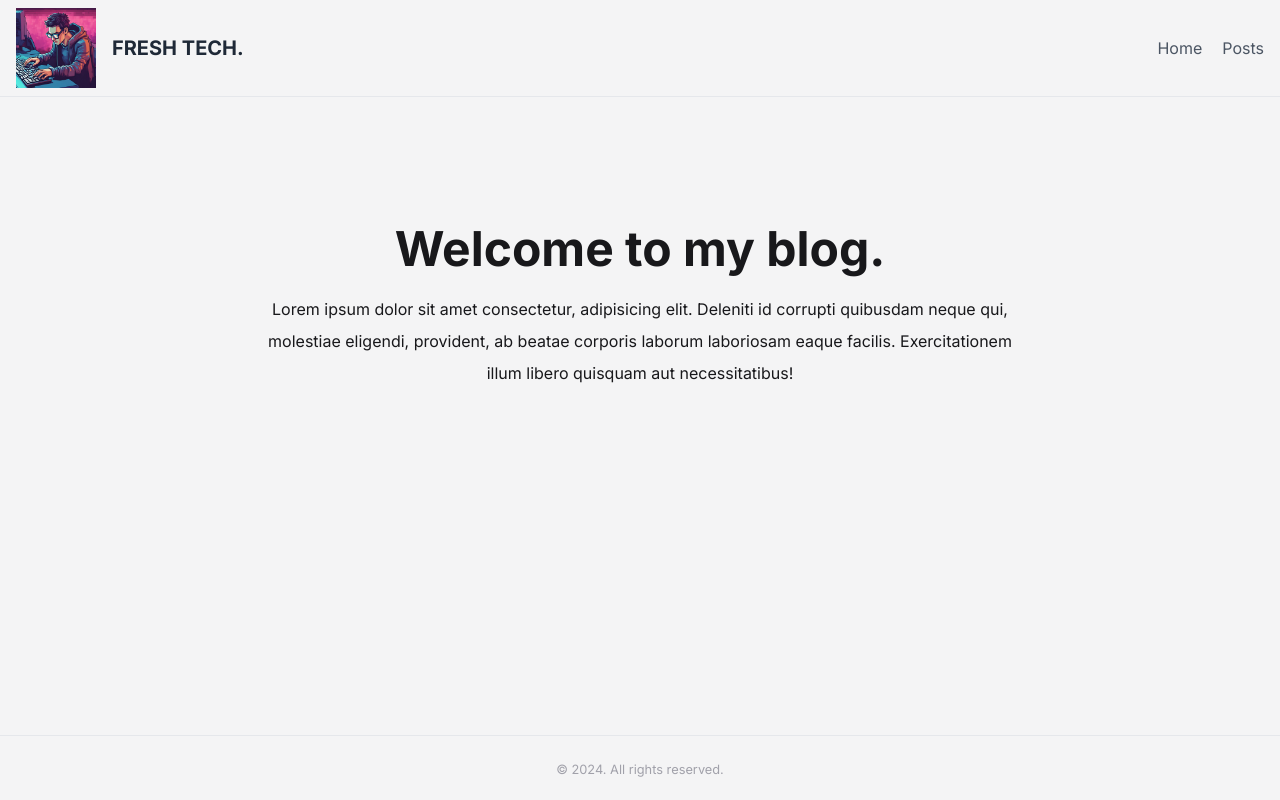
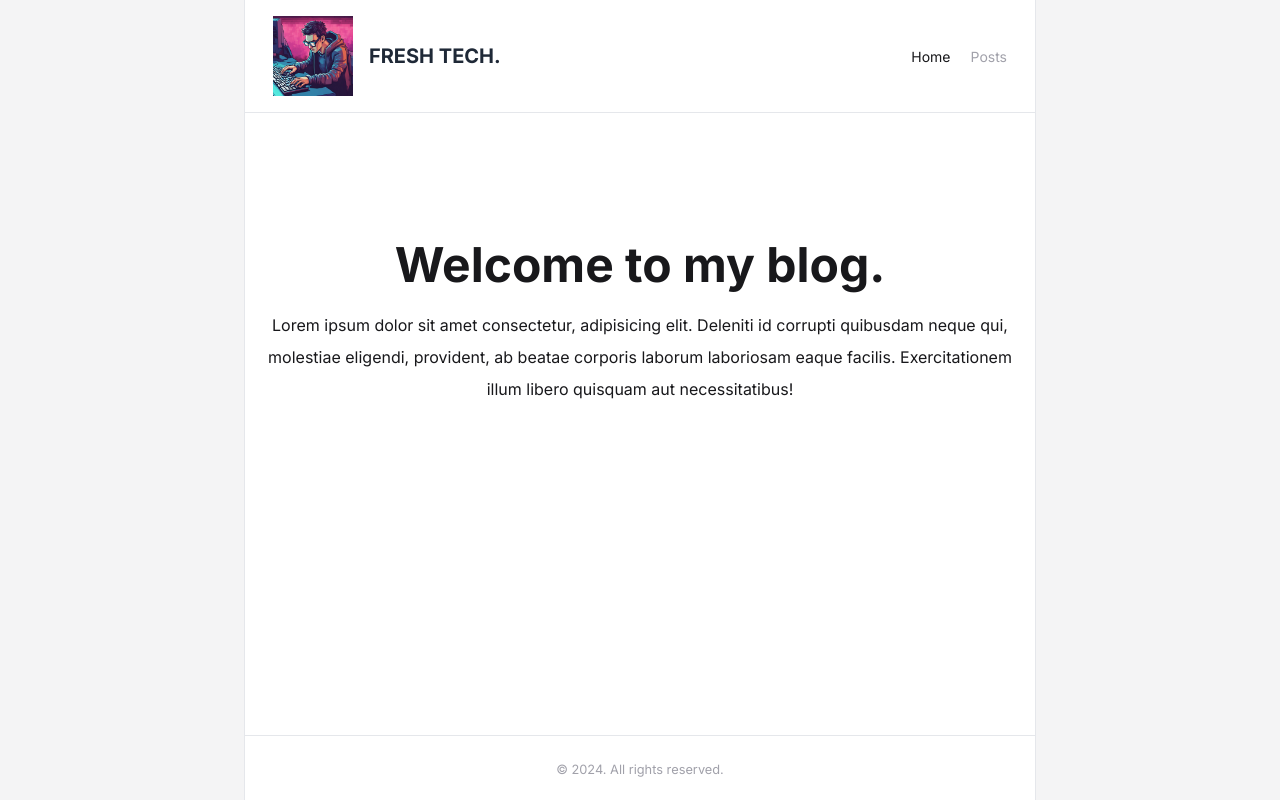
Before and after one commit to danielbortoleti/personal-blog, a Next.js app: page / in a window 1280 px wide. Built offline with nearby package versions, Linux system fonts and the light colour scheme.

Commit message:
feature: blog container - nav links active - metadata

```diff
--- a/src/app/layout.tsx
+++ b/src/app/layout.tsx
@@ -3,12 +3,13 @@ import { Inter } from "next/font/google";
 import "./globals.css";
 import Header from "@/components/header";
 import Footer from "@/components/footer";
+import Container from "@/components/container";
 
 const inter = Inter({ subsets: ["latin"] });
 
 export const metadata: Metadata = {
-  title: "Create Next App",
-  description: "Generated by create next app",
+  title: "Fresh Tech",
+  description: "Your go-to source for insightful articles, tutorials, and the latest trends in software engineering.",
 };
 
 export default function RootLayout({
@@ -19,9 +20,11 @@ export default function RootLayout({
   return (
     <html lang="en">
       <body className={`${inter.className} bg-zinc-100 text-zinc-900 flex flex-col min-h-screen`}>
-        <Header/>
-        {children}
-        <Footer/>
+        <Container>
+          <Header/>
+          {children}
+          <Footer/>
+        </Container>
         </body>
     </html>
   );
--- /dev/null
+++ b/src/components/container.tsx
@@ -0,0 +1,5 @@
+export default function Container({ children }: {
+    children: React.ReactNode
+}) {
+  return <div className="max-w-[1100px] mx-auto bg-white min-h-screen flex flex-col border-l border-r">{children}</div>
+}
--- a/src/components/footer.tsx
+++ b/src/components/footer.tsx
@@ -1,5 +1,5 @@
 export default function Footer() {
-  return <footer className="mt-auto text-center text-zinc-400 py-5 px-7 border-t">
+  return <footer className="mt-auto text-center text-zinc-400 py-5 px-7 border-t ">
         <small> &copy; 2024. All rights reserved.</small>
     </footer>
 }
--- a/src/components/header.tsx
+++ b/src/components/header.tsx
@@ -1,5 +1,8 @@
+"use client";
+
 import Image from "next/image";
 import Link from "next/link";
+import { usePathname } from "next/navigation";
 
 const navLinks = [
     {
@@ -13,16 +16,16 @@ const navLinks = [
 ];
 
 export default function Header() {
+  const pathname = usePathname();
   return (
-    <header className="flex justify-between items-center py-2 px-4 border-b">
-
+    <header className="flex justify-between items-center py-4 px-7 border-b">
       <div className="flex items-center space-x-4">
         <Link href="/">
           <div className="relative w-[80px] h-[80px]">
             <Image
               src="/logo.png"
               alt="Logo"
-              layout="fill"
+              fill
               objectFit="contain"
             />
           </div>
@@ -33,15 +36,16 @@ export default function Header() {
       </div>
 
       <nav>
-        <ul className="flex gap-x-5 text-base">
+        <ul className="flex gap-x-5 text-[14px]">
           {navLinks.map((link) => (
-            <li key={link.href} className="text-gray-600 hover:text-gray-800">
-              <Link href={link.href}>{link.label}</Link>
+            <li key={link.href}>
+              <Link className={`${
+                pathname === link.href ? "text-zinc-900" : "text-zinc-400"
+              }`} href={link.href}>{link.label}</Link>
             </li>
           ))}
         </ul>
       </nav>
-
     </header>
   );
 }
```
